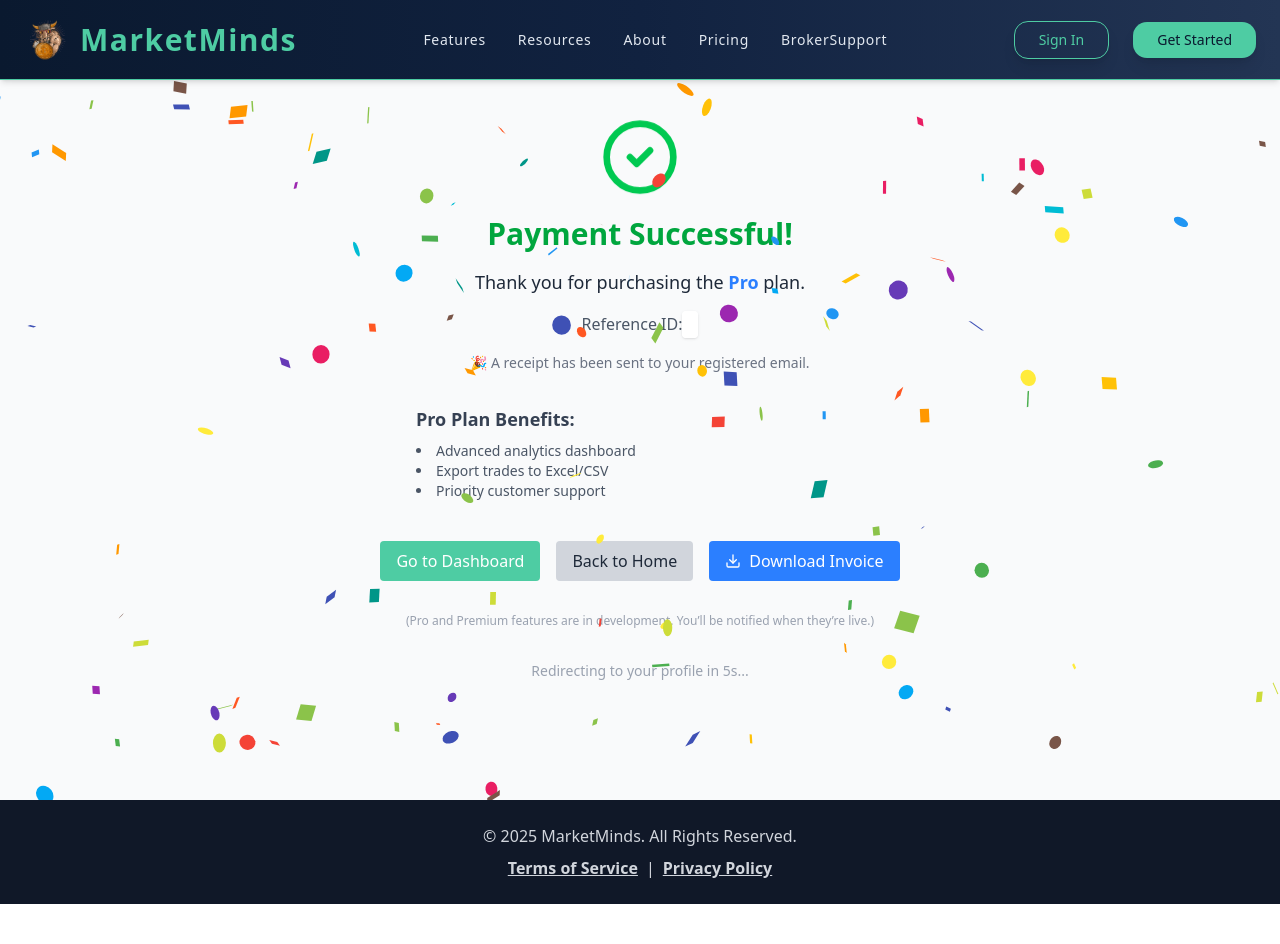
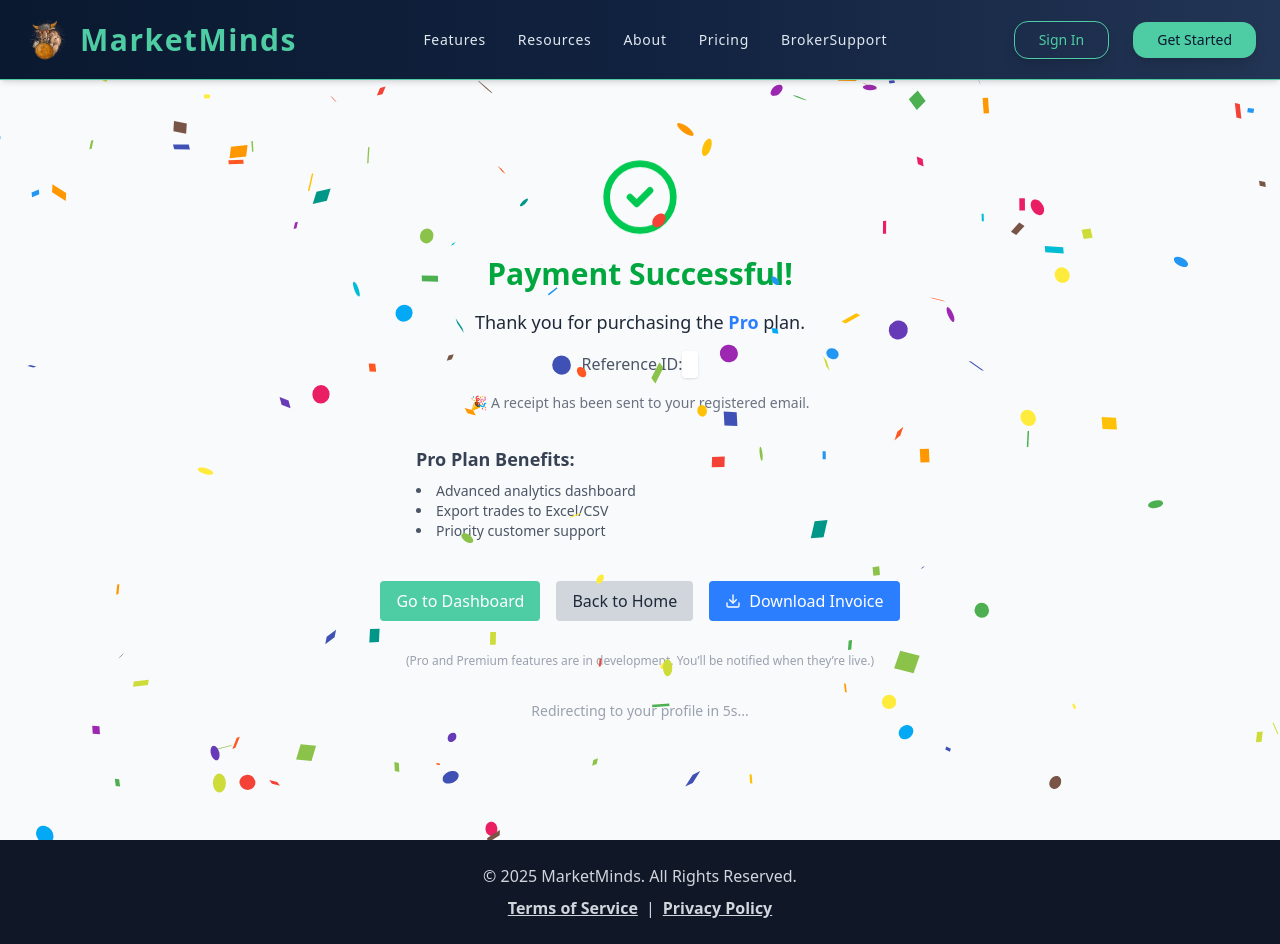
Before and after one commit to shubhamdhobale/marketMinds, a React (Vite) app in the folder frontend/: page /paymentsuccess in a window 1280 px wide. Before the commit the page ends 904 px from the top, so only its background shows below. Built offline with nearby package versions, Linux system fonts and the light colour scheme; a web font is replaced by a local one.

Commit message:
Payment Loader

```diff
--- a/frontend/src/components/PaymentSuccess.jsx
+++ b/frontend/src/components/PaymentSuccess.jsx
@@ -74,9 +74,8 @@
   }, []);
 
   return (
-    <div className="relative flex flex-col items-center justify-center gap-4 h-screen bg-gray-50 text-center px-6">
+    <div className="relative flex flex-col items-center justify-center gap-4 h-screen bg-gray-50 text-center px-6 mt-10">
       <Confetti width={width} height={height} />
-
       <CheckCircle2 size={80} className="text-green-500 animate-bounce" />
       <h1 className="text-3xl font-bold text-green-600">Payment Successful!</h1>
       <p className="text-lg text-gray-800">
```
